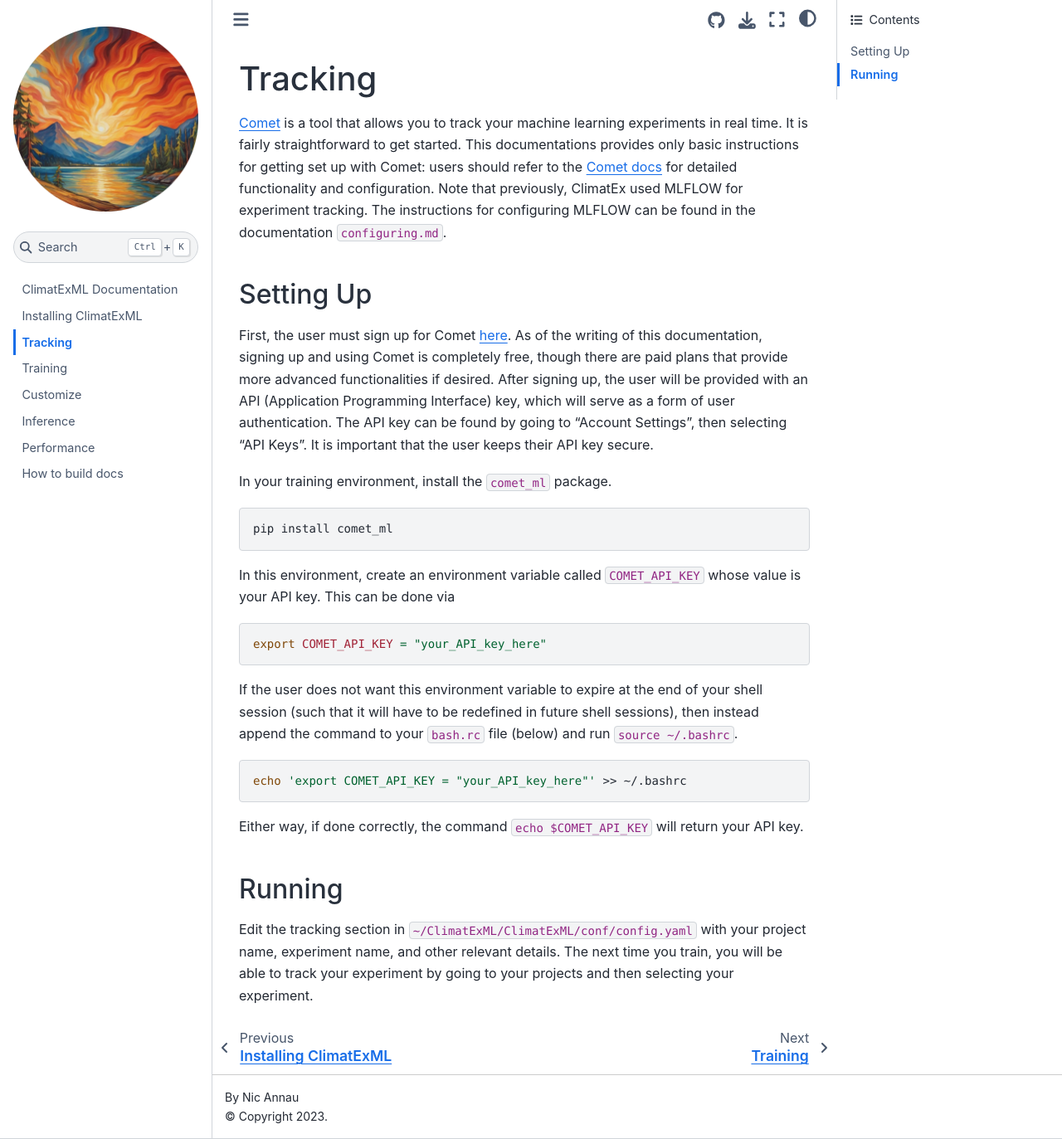
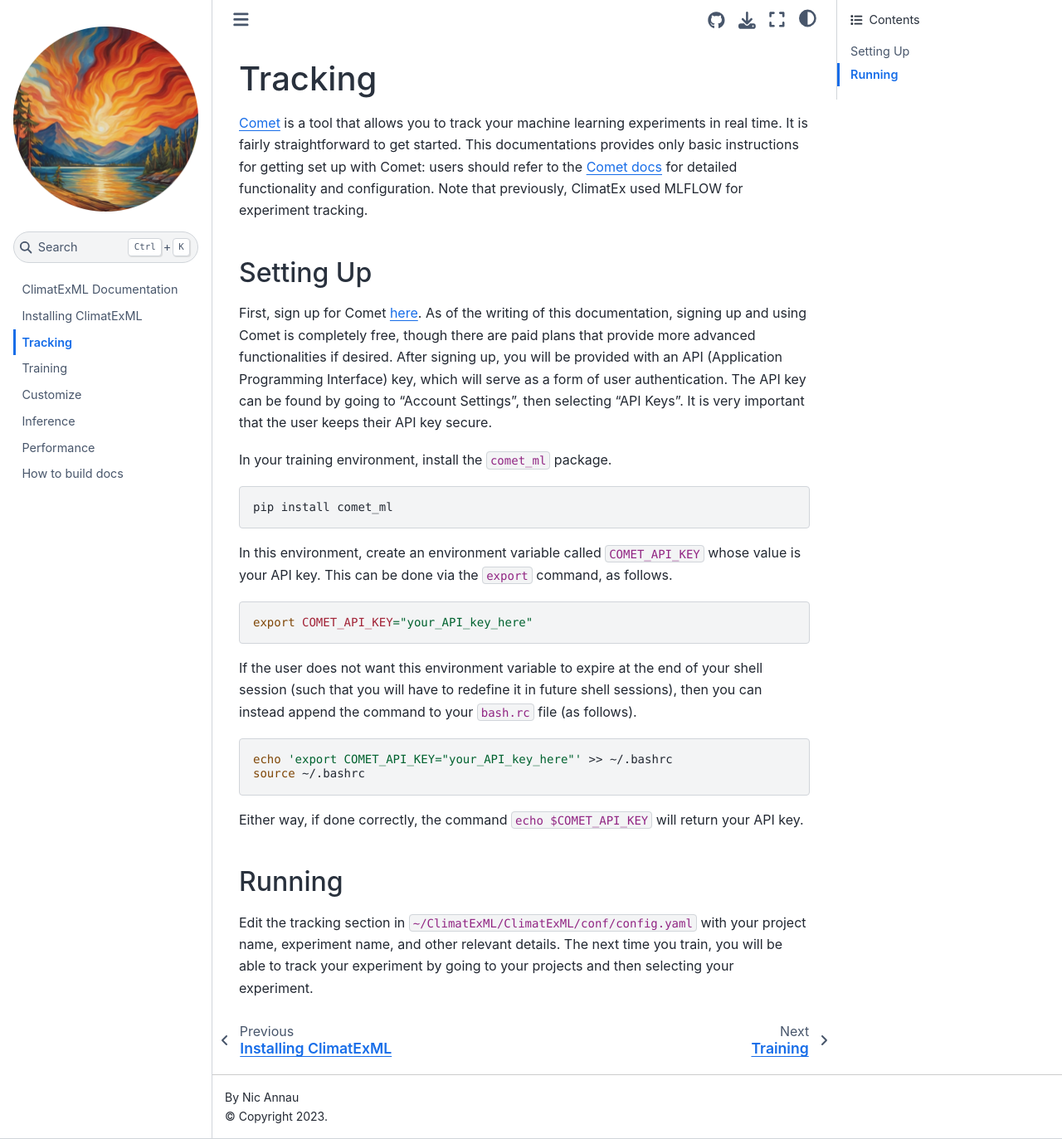
Before and after one commit to nannau/ClimatExML, a Jupyter Book: the page built from docs/tracking.md, in a window 1280 px wide and 1373 px high. Shown: the whole window at 83% size. Built offline with Jupyter Book 1.0.4 settings and Sphinx 7.4.7 and the Sphinx Book theme 1.1.4, drawn with Linux system fonts in a browser that asks for light colours.

Commit message:
docs: minor correction and clarification for tracking.md

````diff
--- a/docs/tracking.md
+++ b/docs/tracking.md
@@ -15,23 +15,24 @@
 # Tracking
 
 [Comet](https://comet.com/) is a tool that allows you to track your machine learning experiments in real time. It is fairly straightforward to get started. This documentations provides only basic instructions for getting set up with Comet: users should refer to the [Comet docs](https://www.comet.com/docs/v2/) for detailed functionality and configuration.
-Note that previously, ClimatEx used MLFLOW for experiment tracking. The instructions for configuring MLFLOW can be found in the documentation `configuring.md`.
+Note that previously, ClimatEx used MLFLOW for experiment tracking.
 
 ## Setting Up
 
-First, the user must sign up for Comet [here](https://www.comet.com/signup). As of the writing of this documentation, signing up and using Comet is completely free, though there are paid plans that provide more advanced functionalities if desired. After signing up, the user will be provided with an API (Application Programming Interface) key, which will serve as a form of user authentication. The API key can be found by going to "Account Settings", then selecting "API Keys". It is important that the user keeps their API key secure.
+First, sign up for Comet [here](https://www.comet.com/signup). As of the writing of this documentation, signing up and using Comet is completely free, though there are paid plans that provide more advanced functionalities if desired. After signing up, you will be provided with an API (Application Programming Interface) key, which will serve as a form of user authentication. The API key can be found by going to "Account Settings", then selecting "API Keys". It is very important that the user keeps their API key secure.
 
 In your training environment, install the `comet_ml` package.
 ```bash
 pip install comet_ml
 ```
-In this environment, create an environment variable called `COMET_API_KEY` whose value is your API key. This can be done via
+In this environment, create an environment variable called `COMET_API_KEY` whose value is your API key. This can be done via the `export` command, as follows.
 ```bash
-export COMET_API_KEY = "your_API_key_here"
+export COMET_API_KEY="your_API_key_here"
 ```
-If the user does not want this environment variable to expire at the end of your shell session (such that it will have to be redefined in future shell sessions), then instead append the command to your `bash.rc` file (below) and run `source ~/.bashrc`.
+If the user does not want this environment variable to expire at the end of your shell session (such that you will have to redefine it in future shell sessions), then you can instead append the command to your `bash.rc` file (as follows).
 ```bash
-echo 'export COMET_API_KEY = "your_API_key_here"' >> ~/.bashrc
+echo 'export COMET_API_KEY="your_API_key_here"' >> ~/.bashrc
+source ~/.bashrc
 ```
 Either way, if done correctly, the command `echo $COMET_API_KEY` will return your API key.
 
````
